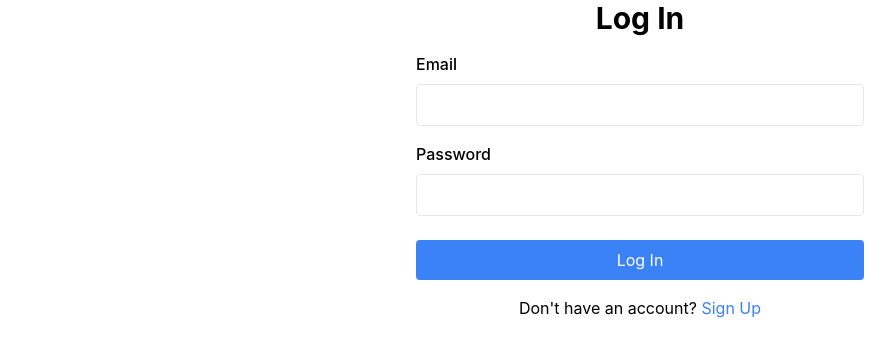
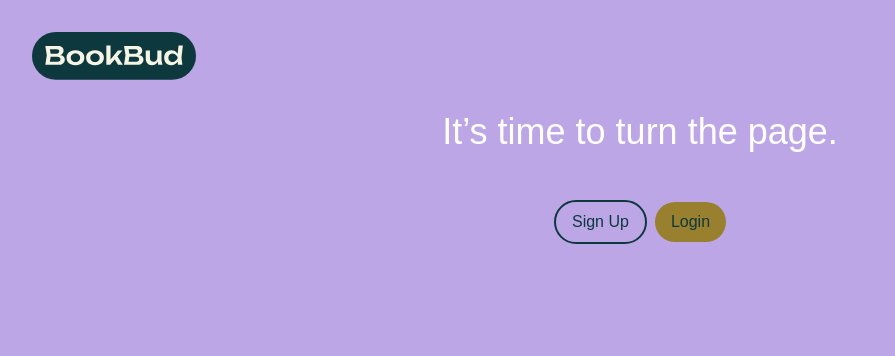
Before and after one commit to Saige243/BookBud, a React (Create React App) app: page / in a window 1280 px wide. Shown: the top 356 px of the page, without its empty margins (0-895 px from the left). Built offline with nearby package versions, Linux system fonts and the light colour scheme; no server answers.

Commit message:
Starting new designs, added landing

```diff
--- a/src/App.css
+++ b/src/App.css
@@ -1,6 +1,7 @@
 @tailwind base;
 @tailwind components;
 @tailwind utilities;
+@import url('https://fonts.googleapis.com/css2?family=Unbounded:wght@500&display=swap');
 
 .App {
   text-align: center;
--- a/src/App.js
+++ b/src/App.js
@@ -11,6 +11,7 @@ import { useGetBooks } from './hooks/useGetBooks'
 import Signup from './pages/Signup'
 import AuthContext from './auth/AuthContext'
 import SavedBooks from './pages/SavedBooks'
+import Landing from './pages/Landing'
 
 function App() {
   const { currentUser } = useContext(AuthContext)
@@ -21,13 +22,12 @@ function App() {
     setSearchTerm(searchTerm)
   }
 
-  // console.log(currentUser ? 'APP CURRENT USER', currentUser._id : 'NO USER')
-
   return (
     <BrowserRouter>
       {currentUser && <Navbar onSubmitSearch={handleSearch} />}
       <Routes>
-        <Route exact path="/" element={<Login />} />
+        <Route exact path="/" element={<Landing />} />
+        <Route exact path="/login" element={<Login />} />
         <Route exact path="/signup" element={<Signup />} />
         <Route
           path="/dashboard"
--- /dev/null
+++ b/src/components/buttons/buttons.js
@@ -0,0 +1,21 @@
+export const PrimaryButton = ({ text, onClick, className }) => {
+  return (
+    <button
+      onClick={onClick}
+      className={`bg-BBgreen hover:opacity-80 text-BBprimary1 font-unbounded py-2 px-4 rounded focus:outline-none focus:shadow-outline ${className} rounded-full`}
+    >
+      {text}
+    </button>
+  )
+}
+
+export const GhostButton = ({ text, onClick, className }) => {
+  return (
+    <button
+      onClick={onClick}
+      className={`bg-transparent text-BBprimary1 font-unbounded hover:opacity-70 py-2 px-4 border-2 border-BBprimary1 rounded-full ${className}`}
+    >
+      {text}
+    </button>
+  )
+}
--- a/src/index.css
+++ b/src/index.css
@@ -1,6 +1,7 @@
 @tailwind base;
 @tailwind components;
 @tailwind utilities;
+@import url('https://fonts.googleapis.com/css2?family=Unbounded:wght@500&display=swap');
 
 body {
   margin: 0;
--- /dev/null
+++ b/src/pages/Landing.js
@@ -0,0 +1,26 @@
+import React from 'react'
+import BBLogo from '../assets/images/BBLogo.svg'
+import { PrimaryButton, GhostButton } from '../components/buttons/buttons'
+
+function Landing() {
+  return (
+    <div className="h-screen bg-BBpurple text-white">
+      <div className="p-8">
+        <img src={BBLogo} alt="Logo" className="h-47 w-47" />
+      </div>
+      <div>
+        <h1 className="text-4xl text-center font-unbounded">
+          It’s time to turn the page.
+        </h1>
+        <div className="flex align-middle justify-center p-12">
+          <div className="space-x-2">
+            <GhostButton text="Sign Up" />
+            <PrimaryButton text="Login" />
+          </div>
+        </div>
+      </div>
+    </div>
+  )
+}
+
+export default Landing
--- a/tailwind.config.js
+++ b/tailwind.config.js
@@ -1,8 +1,20 @@
 /** @type {import('tailwindcss').Config} */
 module.exports = {
-  content: ["./src/**/*.{html,js}"],
+  content: ['./src/**/*.{html,js}'],
   theme: {
-    extend: {},
+    extend: {
+      colors: {
+        BBprimary1: '#0D383E',
+        BBpurple: '#BCA6E6',
+        BBblue: '#5093E5',
+        BBgreen: '#99802F',
+        BBmagenta: '#660438',
+        BBwhite: '#F6F4E4',
+      },
+      fontFamily: {
+        unbounded: ['Unbounded', 'sans-serif'],
+      },
+    },
   },
   plugins: [],
 }
```
Also changed, not shown: src/assets/images/BBLogo.svg (added).
